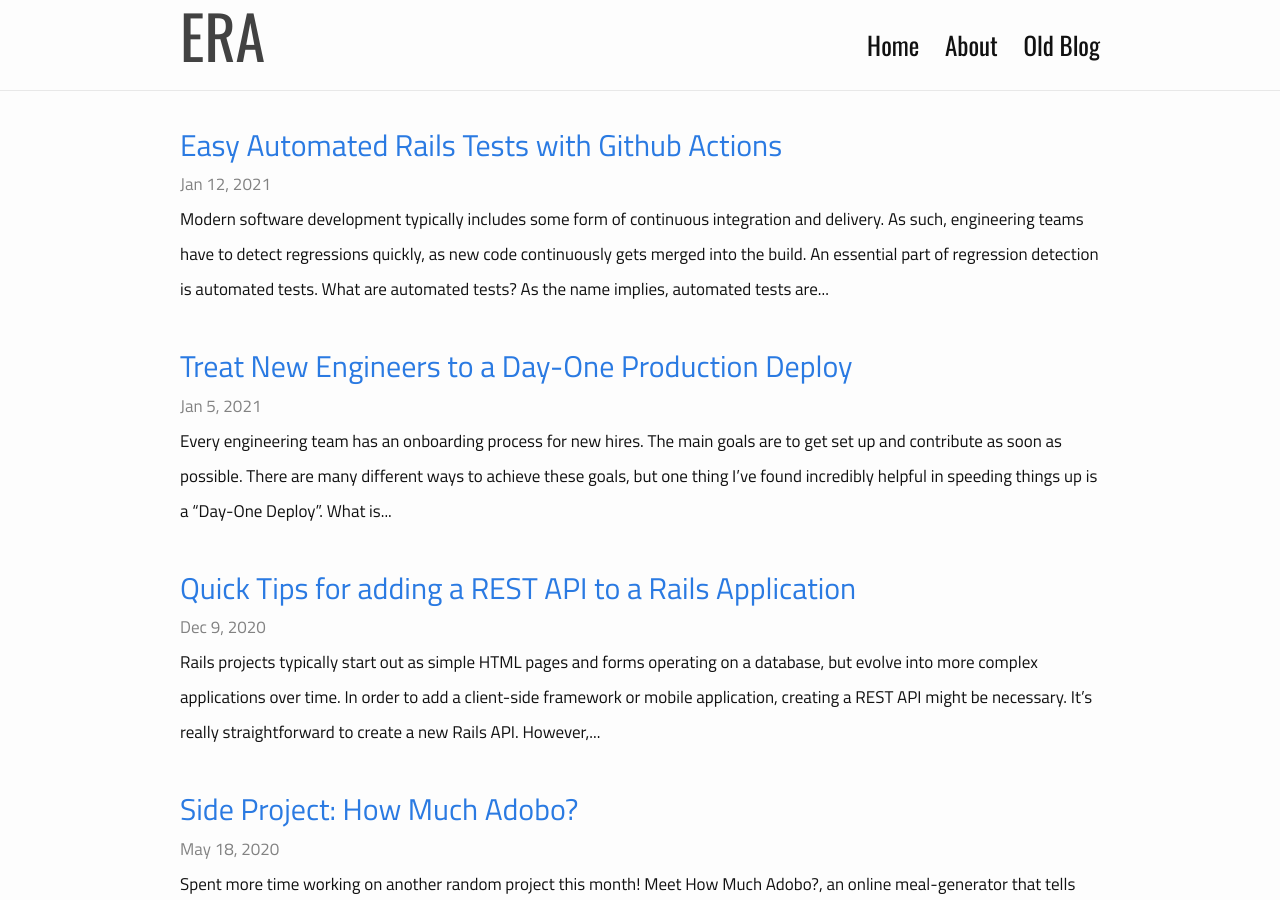
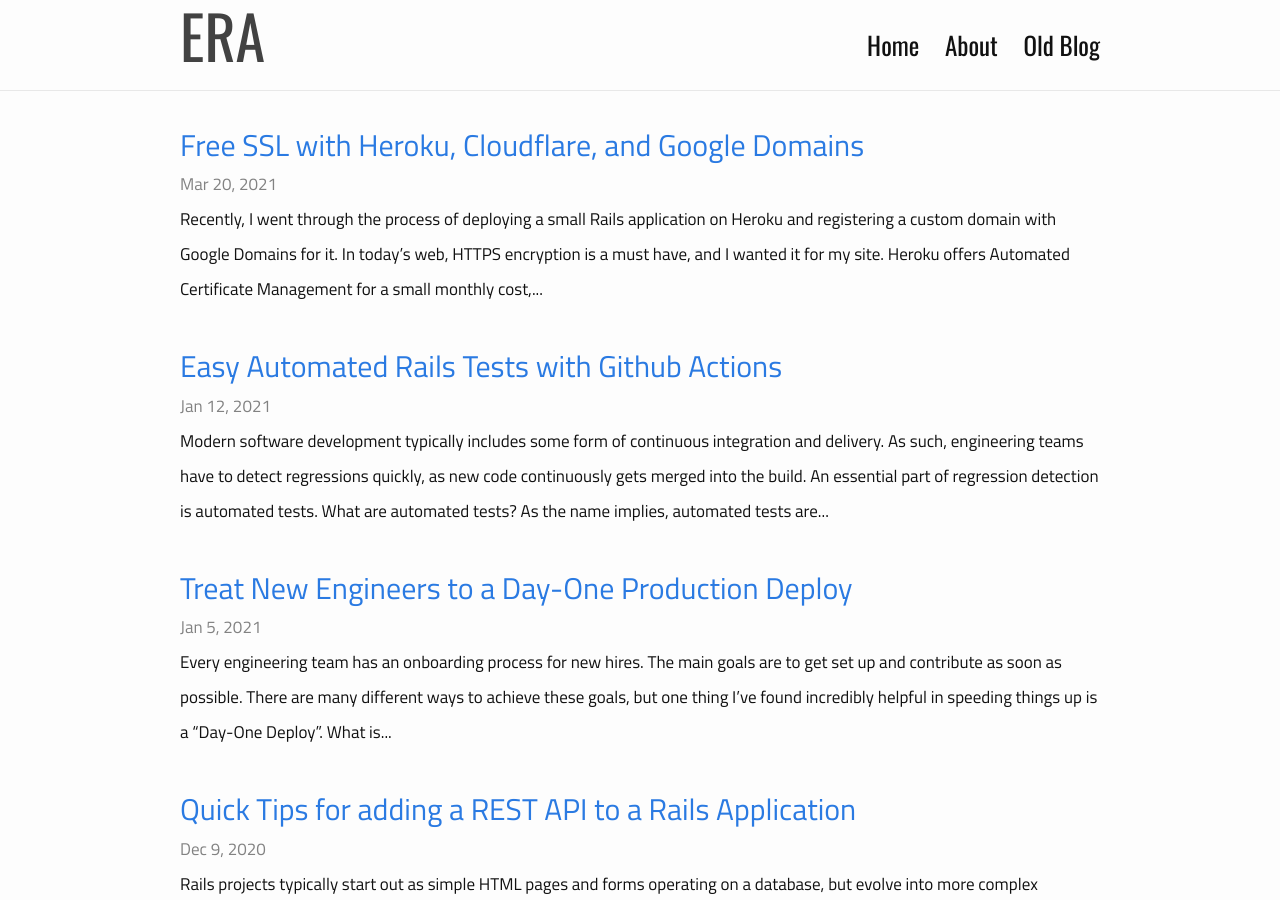
Before and after one commit to era86/era86.github.io, a Jekyll site: the page built from index.html, in a window 1280 px wide and 900 px high. Built offline with Jekyll 4.4.1, drawn with Linux system fonts in a browser that asks for light colours.

Commit message:
Publish Cloudflare post

```diff
--- a/_drafts/2021-02-17-free-ssl-with-heroku-cloudflare-and-google-domains.markdown
+++ b/_posts/2021-03-20-free-ssl-with-heroku-cloudflare-and-google-domains.markdown
@@ -1,7 +1,7 @@
 ---
 layout: post
 title: "Free SSL with Heroku, Cloudflare, and Google Domains"
-date: 2021-02-17
+date: 2021-03-20
 landing-image: "/assets/images/posts/cloudflare-hero.png"
 comments: true
 ---
```
